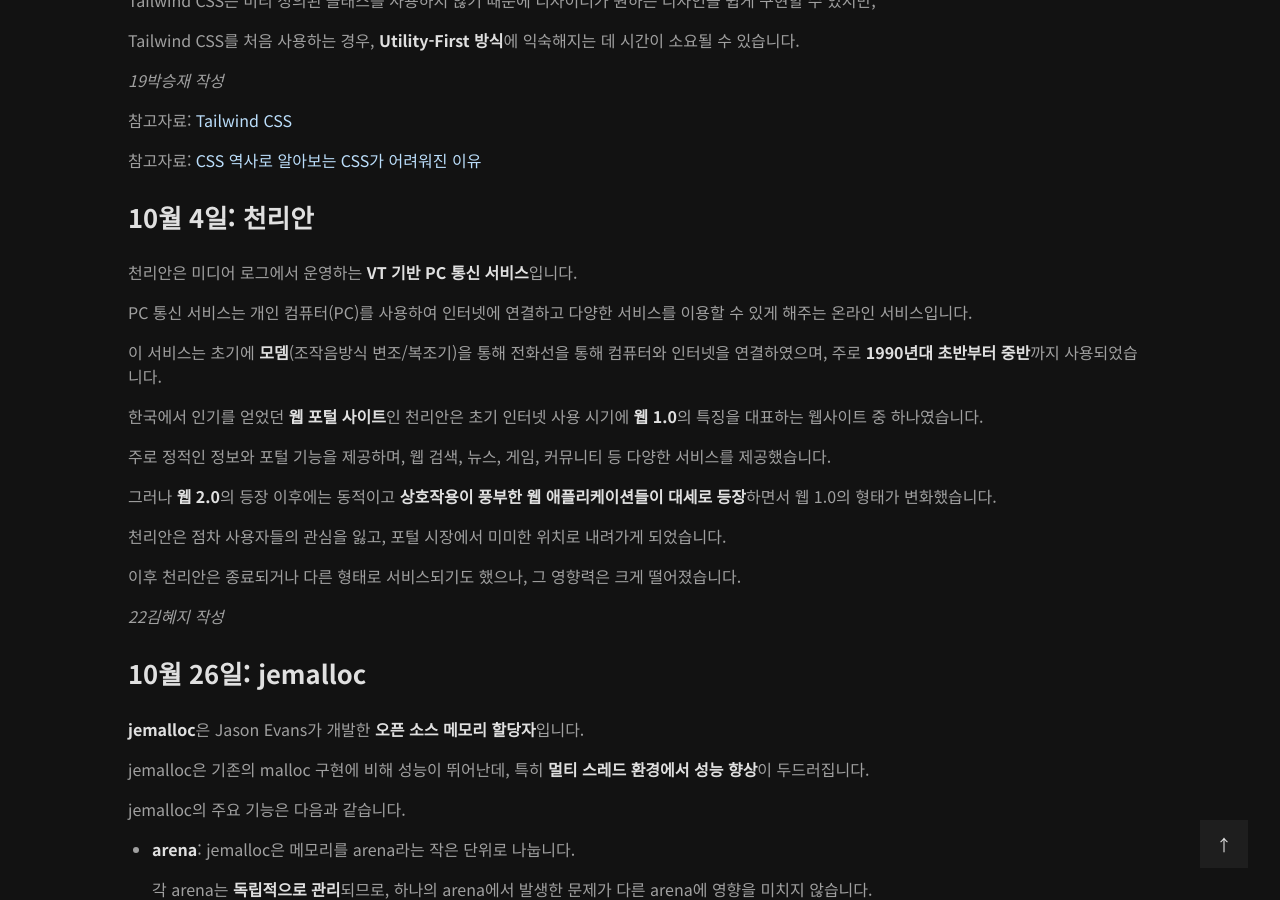
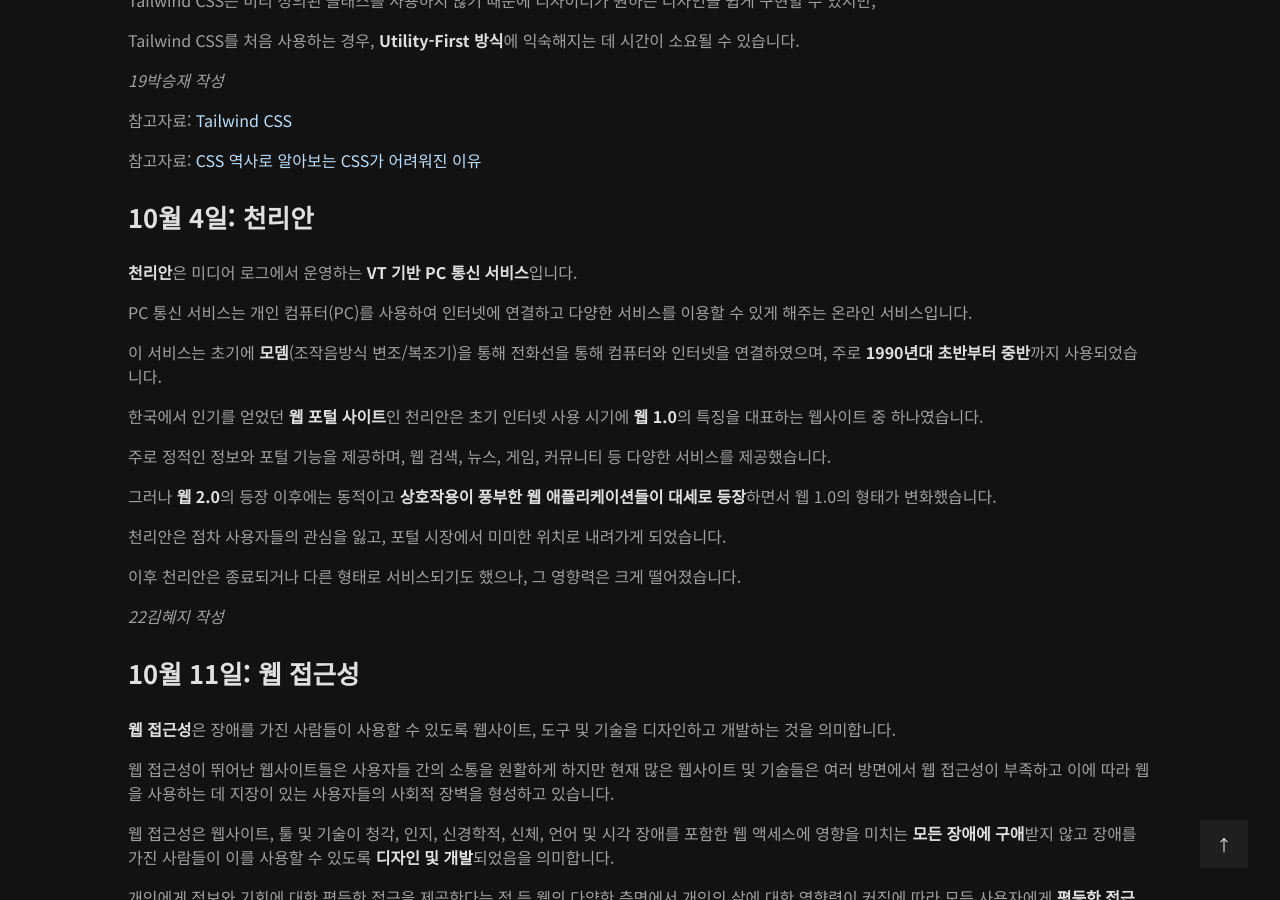
Before and after one commit to int-i/int-i.github.io, a Jekyll site: the page built from _posts/2023-11-09-it-study.md, in a window 1280 px wide and 900 px high, scrolled down 1125 px. Built offline with Jekyll 4.4.1, drawn with Linux system fonts in a browser that asks for light colours; a script that is not in the unit is left out; comment, search, counter and statistics services are not loaded; some of the changed text lies outside the part shown.

Commit message:
Update post

```diff
--- a/_posts/2023-11-09-it-study.md
+++ b/_posts/2023-11-09-it-study.md
@@ -33,7 +33,7 @@
 
 ## 10월 4일: 천리안
 
-천리안은 미디어 로그에서 운영하는 **VT 기반 PC 통신 서비스**입니다.
+**천리안**은 미디어 로그에서 운영하는 **VT 기반 PC 통신 서비스**입니다.
 
 PC 통신 서비스는 개인 컴퓨터(PC)를 사용하여 인터넷에 연결하고 다양한 서비스를 이용할 수 있게 해주는 온라인 서비스입니다.
 
@@ -50,6 +50,24 @@
 이후 천리안은 종료되거나 다른 형태로 서비스되기도 했으나, 그 영향력은 크게 떨어졌습니다.
 
 *22김혜지 작성*
+
+## 10월 11일: 웹 접근성
+
+**웹 접근성**은 장애를 가진 사람들이 사용할 수 있도록 웹사이트, 도구 및 기술을 디자인하고 개발하는 것을 의미합니다.
+
+웹 접근성이 뛰어난 웹사이트들은 사용자들 간의 소통을 원활하게 하지만 현재 많은 웹사이트 및 기술들은 여러 방면에서 웹 접근성이 부족하고 이에 따라 웹을 사용하는 데 지장이 있는 사용자들의 사회적 장벽을 형성하고 있습니다.
+
+웹 접근성은 웹사이트, 툴 및 기술이 청각, 인지, 신경학적, 신체, 언어 및 시각 장애를 포함한 웹 액세스에 영향을 미치는 **모든 장애에 구애**받지 않고 장애를 가진 사람들이 이를 사용할 수 있도록 **디자인 및 개발**되었음을 의미합니다.
+
+개인에게 정보와 기회에 대한 평등한 접근을 제공한다는 점 등 웹의 다양한 측면에서 개인의 삶에 대한 영향력이 커짐에 따라 모든 사용자에게 **평등한 접근 권한 및 혜택**을 제공하기 위해 웹 접근성이 더욱 중요해졌습니다.
+
+또한 기업에 사용자 경험과 만족도를 향상하고 시장확장을 할 수 있다는 점에서 기업에서의 중요성과 사용자들이 사회에서 도태되지 않고 사회 포용을 촉진하고 불평등을 줄인다는 점에서 사회적 중요성 또한 증가하고 있습니다.
+
+웹 접근성은 웹 기술, 웹 브라우저, 제작 도구 및 웹사이트와 같은 여러 구성 요소가 함께 작동해야 합니다.
+
+이를 평가하기 위해 웹사이트 개발 초기부터 접근성을 평가해야 하며 해당 접근성 여부를 식별하기 위해 웹 접근성에 대한 국제 표준, Web Content Accessibility Guidelines(WCAG) 2.0과 같은 것이 있습니다.
+
+*23김동하 작성*
 
 ## 10월 26일: jemalloc
 
```
